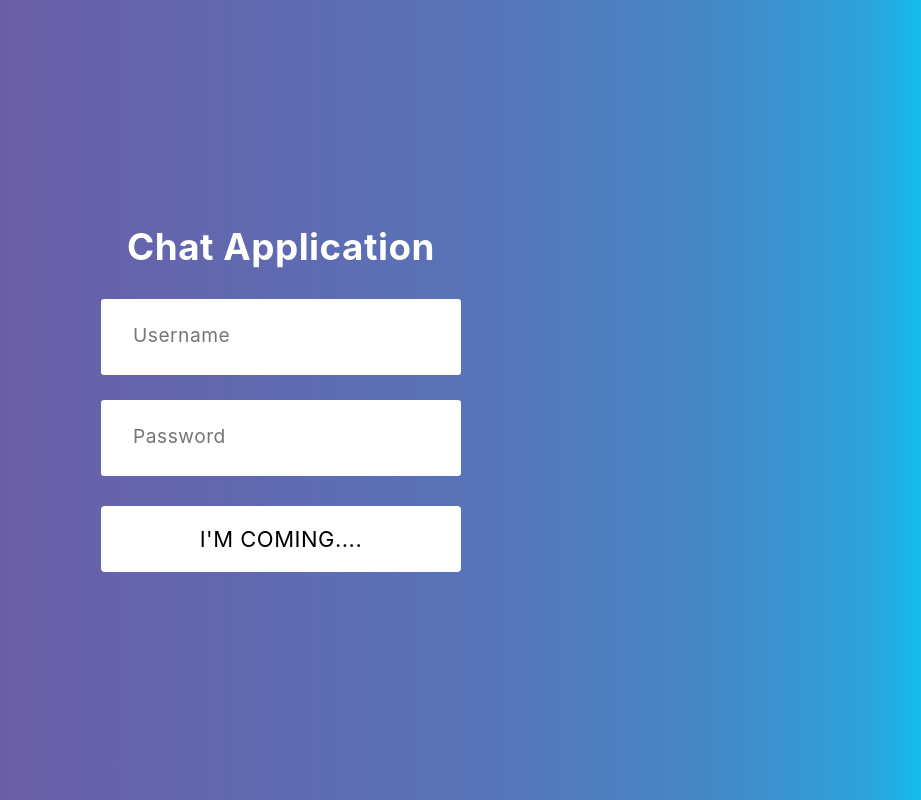
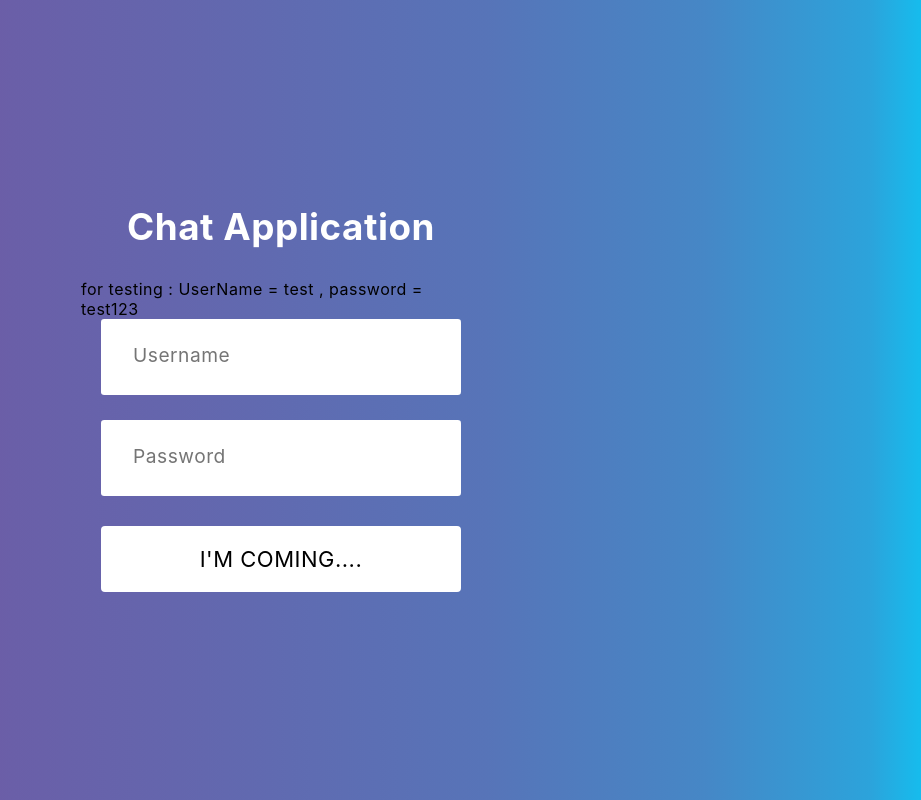
Before and after one commit to mohithgupta/react-chat-app, a React (Create React App) app: page / in a window 1280 px wide. Shown: the whole page, without its empty margins (359-1280 px from the left). Built offline with nearby package versions, Linux system fonts and the light colour scheme.

Commit message:
added test cred directly at login form

```diff
--- a/src/components/LoginForm.jsx
+++ b/src/components/LoginForm.jsx
@@ -9,11 +9,6 @@ const Modal = () => {
   const [password, setPassword] = useState('');
   const [error, setError] = useState('');
 
-  useEffect(() => {
-    return () => {
-      alert("Please use the following credentials for testing. UserName : test , Password : test123")
-    }
-  }, [])
 
   const handleSubmit = async (e) => {
     e.preventDefault();
@@ -39,6 +34,7 @@ const Modal = () => {
     <div className="wrapper">
       <div className="form">
         <h1 className="title">Chat Application</h1>
+        <p>for testing : UserName = test , password = test123 </p>
         <form onSubmit={handleSubmit}>
           <input type="text" value={username} onChange={(e) => setUsername(e.target.value)} className="input" placeholder="Username" required />
           <input type="password" value={password} onChange={(e) => setPassword(e.target.value)} className="input" placeholder="Password" required />
```
